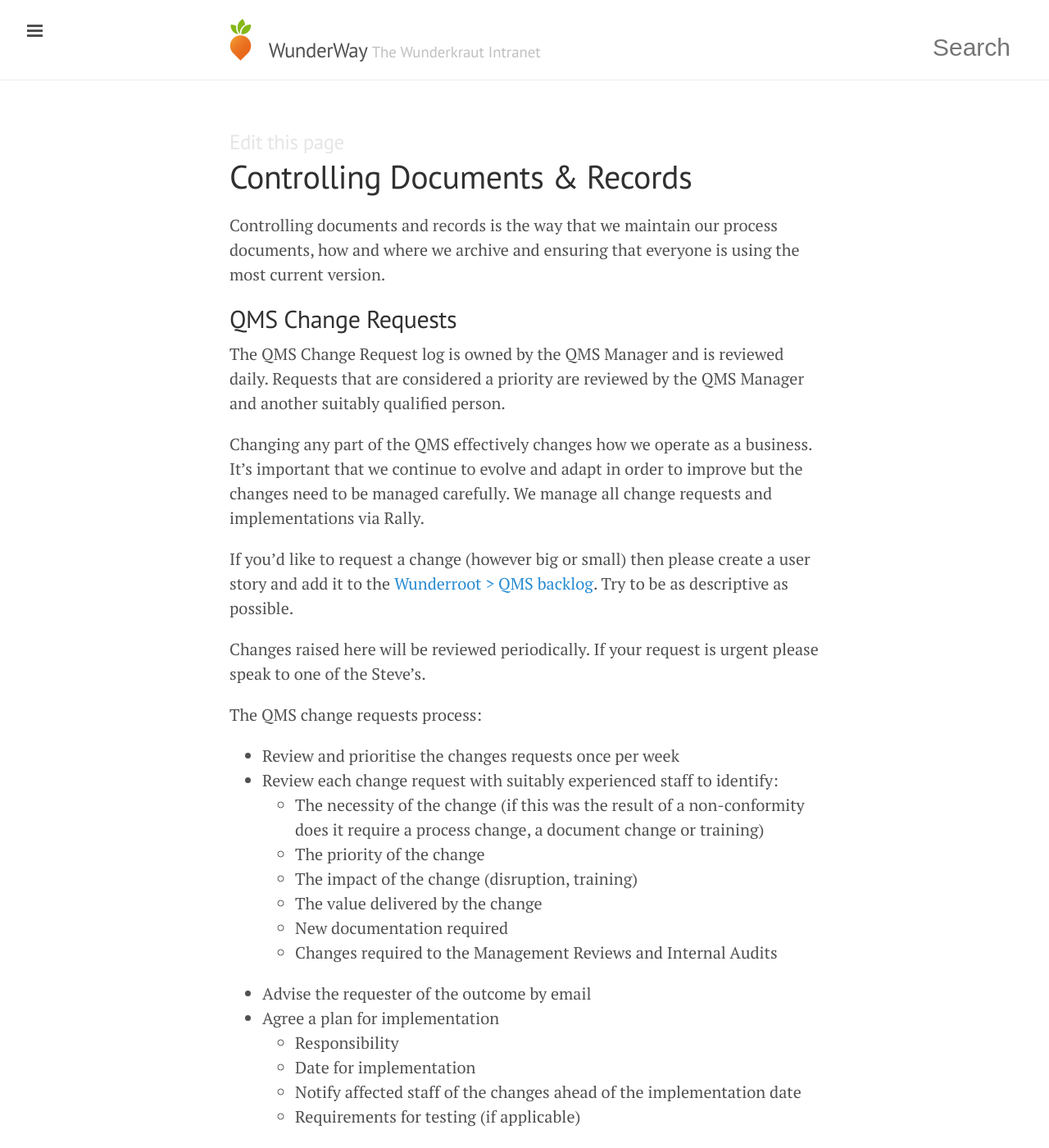
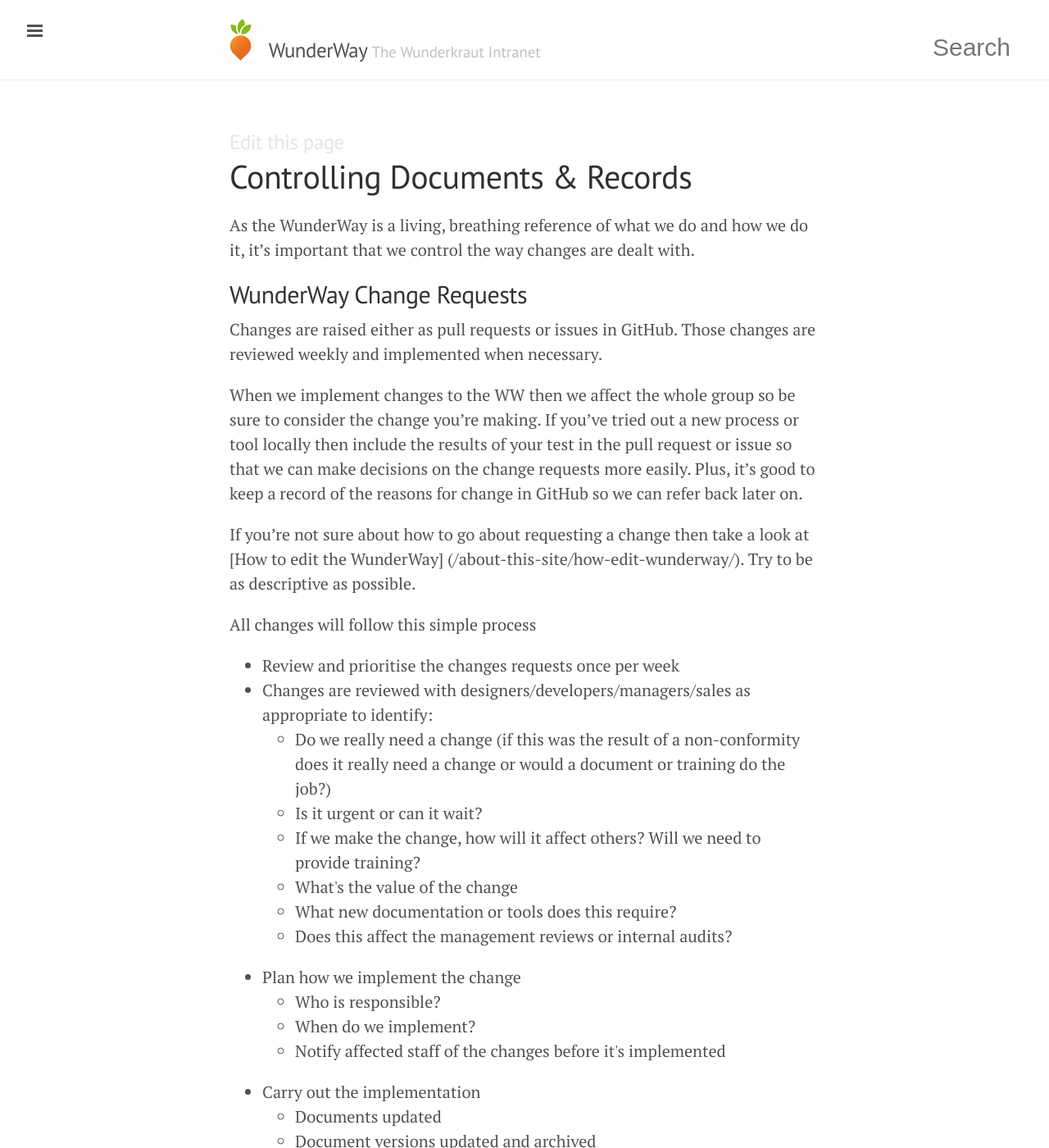
Before and after one commit to tormi/WunderWay, a Jekyll site: the page built from delivering-projects/qms-controlling-documents-and-records.md, in a window 1280 px wide and 1400 px high. Shown: the whole window at 82% size. Built offline with Jekyll 4.4.1, drawn with Linux system fonts in a browser that asks for light colours; nearby versions of some CDN libraries; Markdown is read by kramdown in place of the engine named in the settings; some of the changed text lies outside the part shown.

Commit message:
Update qms-controlling-documents-and-records.md
Bringing this process inline with the new WW. This version was more relevant to the old QMS

```diff
--- a/delivering-projects/qms-controlling-documents-and-records.md
+++ b/delivering-projects/qms-controlling-documents-and-records.md
@@ -6,54 +6,43 @@ tags:
 title: Controlling Documents & Records
 ---
 
-Controlling documents and records is the way that we maintain our process documents, how and where we archive and ensuring that everyone is using the most current version.
+As the WunderWay is a living, breathing reference of what we do and how we do it, it's important that we control the way changes are dealt with.
 
-##QMS Change Requests
+##WunderWay Change Requests
 
-The QMS Change Request log is owned by the QMS Manager and is reviewed daily. Requests that are considered a priority are reviewed by the QMS Manager and another suitably qualified person.
+Changes are raised either as pull requests or issues in GitHub. Those changes are reviewed weekly and implemented when necessary.
 
-Changing any part of the QMS effectively changes how we operate as a business. It's important that we continue to evolve and adapt in order to improve but the changes need to be managed carefully. We manage all change requests and implementations via Rally.
+When we implement changes to the WW then we affect the whole group so be sure to consider the change you're making. If you've tried out a new process or tool locally then include the results of your test in the pull request or issue so that we can make decisions on the change requests more easily. Plus, it's good to keep a record of the reasons for change in GitHub so we can refer back later on.
 
-If you'd like to request a change (however big or small) then please create a user story and add it to the [Wunderroot > QMS backlog](https://rally1.rallydev.com/#/18084711157d/backlog). Try to be as descriptive as possible.
+If you're not sure about how to go about requesting a change then take a look at [How to edit the WunderWay] (/about-this-site/how-edit-wunderway/). Try to be as descriptive as possible.
 
-Changes raised here will be reviewed periodically. If your request is urgent please speak to one of the Steve's.
-
-The QMS change requests process:
+All changes will follow this simple process
 
 <ul>
 	<li>Review and prioritise the changes requests once per week</li>
-	<li>Review each change request with suitably experienced staff to identify:
+	<li>Changes are reviewed with designers/developers/managers/sales as appropriate to identify:
 	<ul>
-		<li>The necessity of the change (if this was the result of a non-conformity does it require a process change, a document change or training)</li>
-		<li>The priority of the change</li>
-		<li>The impact of the change (disruption, training)</li>
-		<li>The value delivered by the change</li>
-		<li>New documentation required</li>
-		<li>Changes required to the Management Reviews and Internal Audits</li>
+		<li>Do we really need a change (if this was the result of a non-conformity does it really need a change or would a document or training do the job?)</li>
+		<li>Is it urgent or can it wait?</li>
+		<li>If we make the change, how will it affect others? Will we need to provide training?</li>
+		<li>What's the value of the change</li>
+		<li>What new documentation or tools does this require?</li>
+		<li>Does this affect the management reviews or internal audits?</li>
 	</ul>
-	<li>Advise the requester of the outcome by email</li>
-	<li>Agree a plan for implementation
+	<li>Plan how we implement the change
 	<ul>
-		<li>Responsibility</li>
-		<li>Date for implementation</li>
-		<li>Notify affected staff of the changes ahead of the implementation date</li>
-		<li>Requirements for testing (if applicable)</li>
+		<li>Who is responsible?</li>
+		<li>When do we implement?</li>
+		<li>Notify affected staff of the changes before it's implemented</li>
 	</ul>
 	<li>Carry out the implementation</li>
 	<ul>
 		<li>Documents updated</li>
 		<li>Document versions updated and archived</li>
-		<li>Cross reference the change request ID with supporting documentation (where applicable)</li>
-		<li>Change request log updated to record the changes</li>
-		<li>If amending the QMS, add a summary of what is included in the latest version</li>
+		<li>Make a note about the implementation in the pull request and close it</li>
 		<li>Email to staff to advise that the changes are live</li>
 	</ul>
-	<li>During the weekly review ensure that changes that have been implemented are recorded in the log</li>
 </ul>
-
-The effectiveness and operational impact will be reviewed during the Management Reviews and Internal Audits.
-
-All notes relating to the decisions made will be recorded in the <a href="https://rally1.rallydev.com/#/18084711157d/backlog">QMS Change Request Log</a>.
 
 ## Control of Documents
 
```
